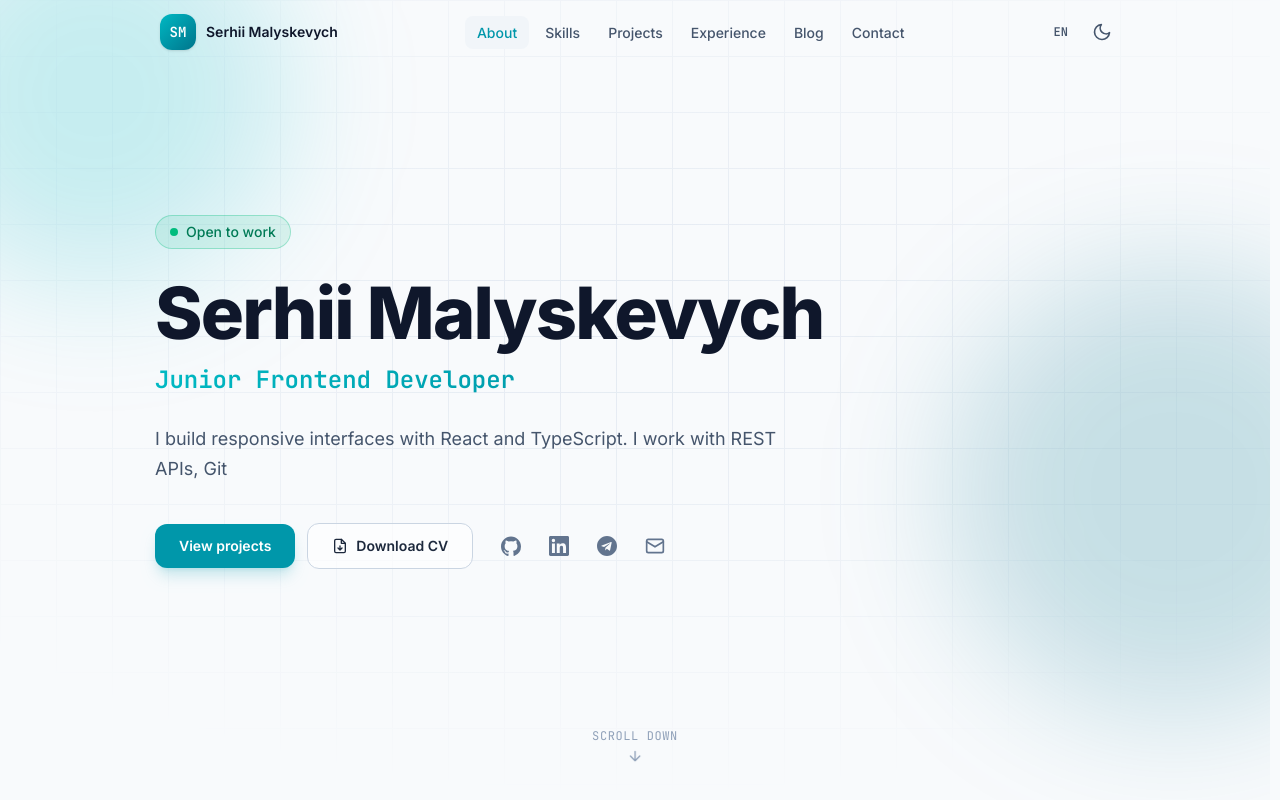
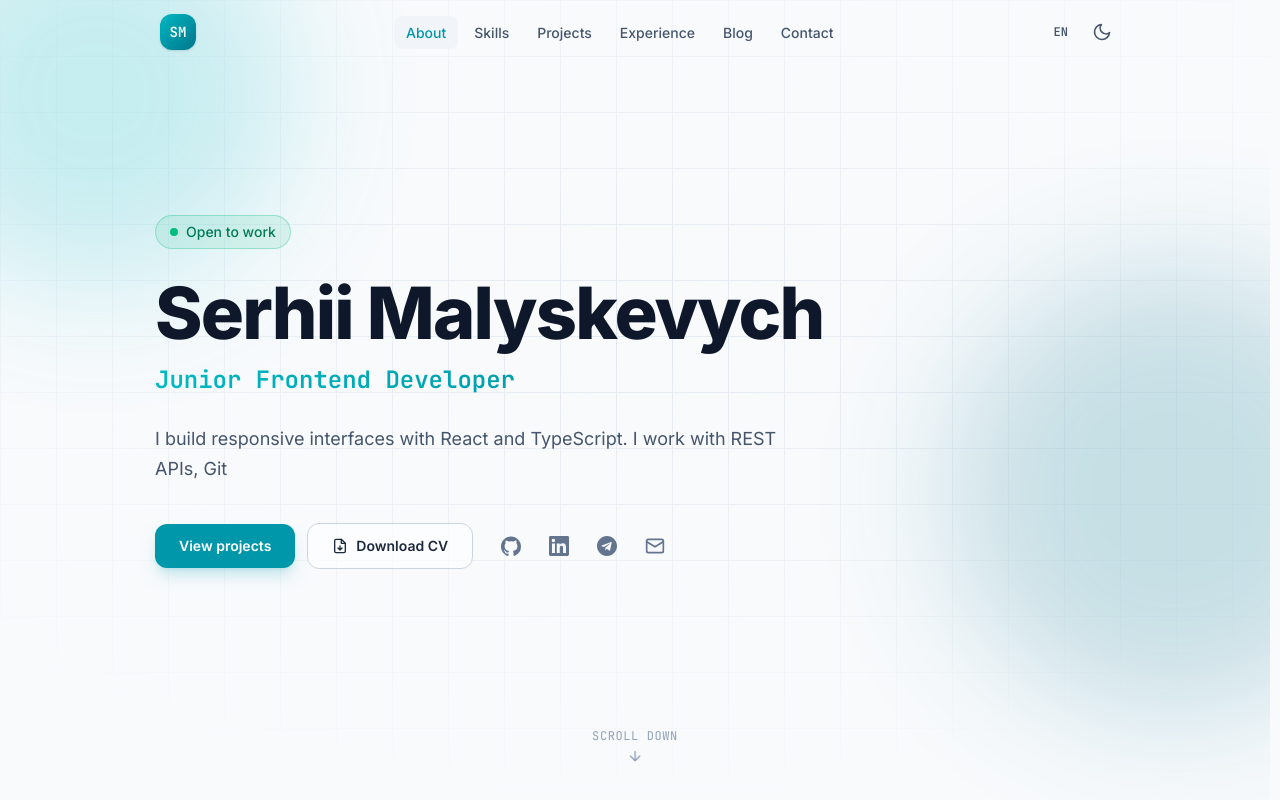
Before and after one commit to GileadDev/myPortfolio, a React (Vite) app: page / in a window 1280 px wide. Shown: the top 800 px of the page. Built offline with nearby package versions, Linux system fonts and the light colour scheme.

Commit message:
Имя в шапке только при открытой мобильной панели

```diff
--- a/src/components/Header.tsx
+++ b/src/components/Header.tsx
@@ -138,11 +138,12 @@ export function Header() {
           <span className="from-brand-500 to-brand-700 grid h-9 w-9 shrink-0 place-items-center rounded-xl bg-gradient-to-br font-mono text-sm font-bold text-white shadow-sm transition-transform group-hover:scale-105">
             {initials}
           </span>
-          {/* На узком экране имя обычно скрыто, но при открытом меню
-              показывается — оно становится заголовком панели. */}
+          {/* Имя показывается только когда открыта мобильная панель — там оно
+              служит её заголовком. В остальное время в шапке лежит один
+              квадрат с инициалами, иначе имя дублировало бы первый экран. */}
           <span
-            className={`truncate text-sm font-semibold transition-colors ${
-              isMenuOpen ? 'block text-white' : 'hidden text-slate-900 sm:block dark:text-white'
+            className={`truncate text-sm font-semibold text-white transition-colors md:hidden ${
+              isMenuOpen ? 'block' : 'hidden'
             }`}
           >
             {tr(profile.name)}
```
